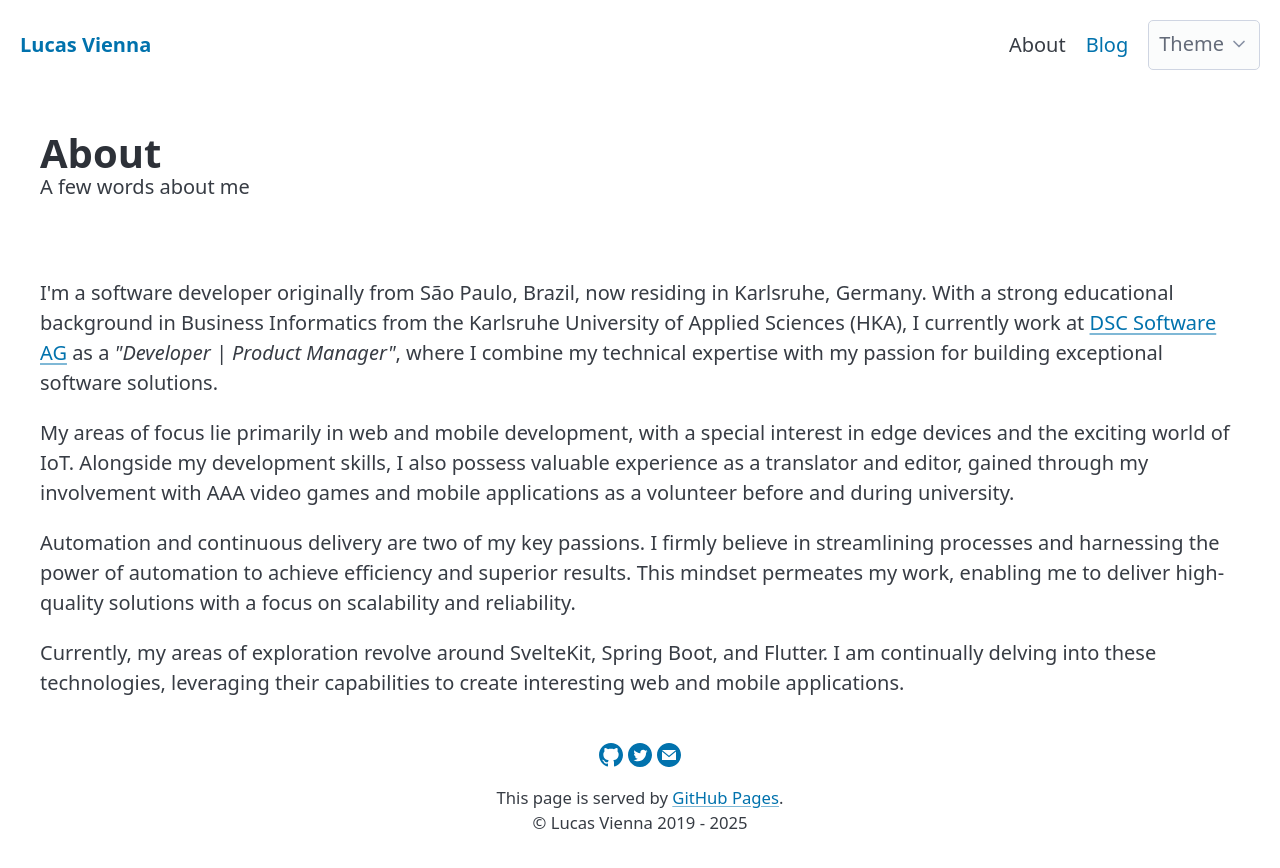
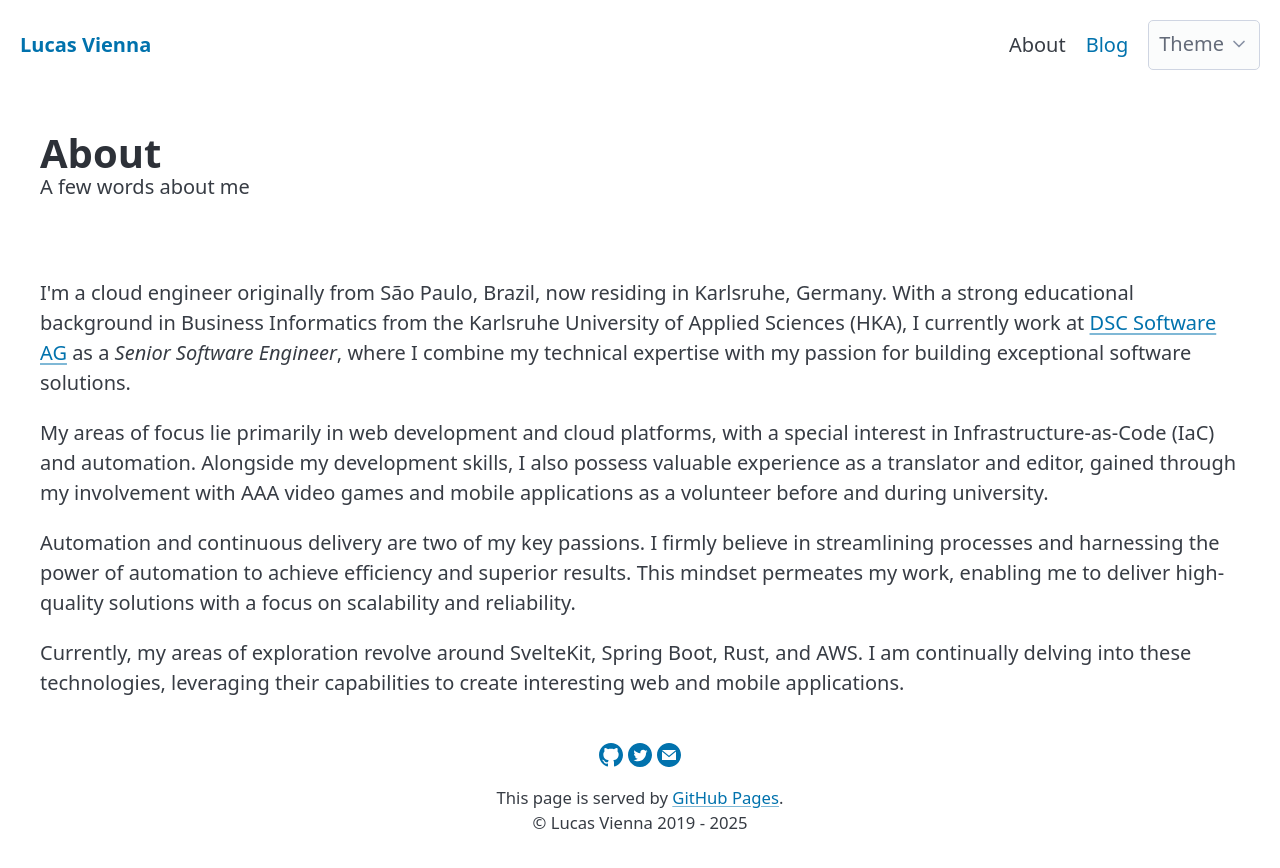
Before and after one commit to lucasvienna/blogfolio, a SvelteKit app: page /about in a window 1280 px wide. Shown: the top 868 px of the page. Built offline with nearby package versions, Linux system fonts and the light colour scheme.

Commit message:
fix: update wording on some pages

```diff
--- a/src/routes/about/+page.svelte
+++ b/src/routes/about/+page.svelte
@@ -12,18 +12,18 @@
 
 <section>
 	<p>
-		I'm a software developer originally from São Paulo, Brazil, now residing in Karlsruhe, Germany.
-		With a strong educational background in Business Informatics from the Karlsruhe University of
-		Applied Sciences (HKA), I currently work at <a href="https://dscsag.com">DSC Software AG</a> as
-		a <em>"Developer | Product Manager"</em>, where I combine my technical expertise with my passion
-		for building exceptional software solutions.
+		I'm a cloud engineer originally from São Paulo, Brazil, now residing in Karlsruhe, Germany. With
+		a strong educational background in Business Informatics from the Karlsruhe University of Applied
+		Sciences (HKA), I currently work at <a href="https://dscsag.com">DSC Software AG</a> as a
+		<em>Senior Software Engineer</em>, where I combine my technical expertise with my passion for
+		building exceptional software solutions.
 	</p>
 
 	<p>
-		My areas of focus lie primarily in web and mobile development, with a special interest in edge
-		devices and the exciting world of IoT. Alongside my development skills, I also possess valuable
-		experience as a translator and editor, gained through my involvement with AAA video games and
-		mobile applications as a volunteer before and during university.
+		My areas of focus lie primarily in web development and cloud platforms, with a special interest
+		in Infrastructure-as-Code (IaC) and automation. Alongside my development skills, I also possess
+		valuable experience as a translator and editor, gained through my involvement with AAA video
+		games and mobile applications as a volunteer before and during university.
 	</p>
 
 	<p>
@@ -34,7 +34,7 @@
 	</p>
 
 	<p>
-		Currently, my areas of exploration revolve around SvelteKit, Spring Boot, and Flutter. I am
+		Currently, my areas of exploration revolve around SvelteKit, Spring Boot, Rust, and AWS. I am
 		continually delving into these technologies, leveraging their capabilities to create interesting
 		web and mobile applications.
 	</p>
```
Also changed, not shown: src/data/posts/empire-pt1.md (+4 -4 lines), src/data/posts/hello-world.md (+2 -2 lines), src/routes/+page.svelte (+4 -4 lines).
